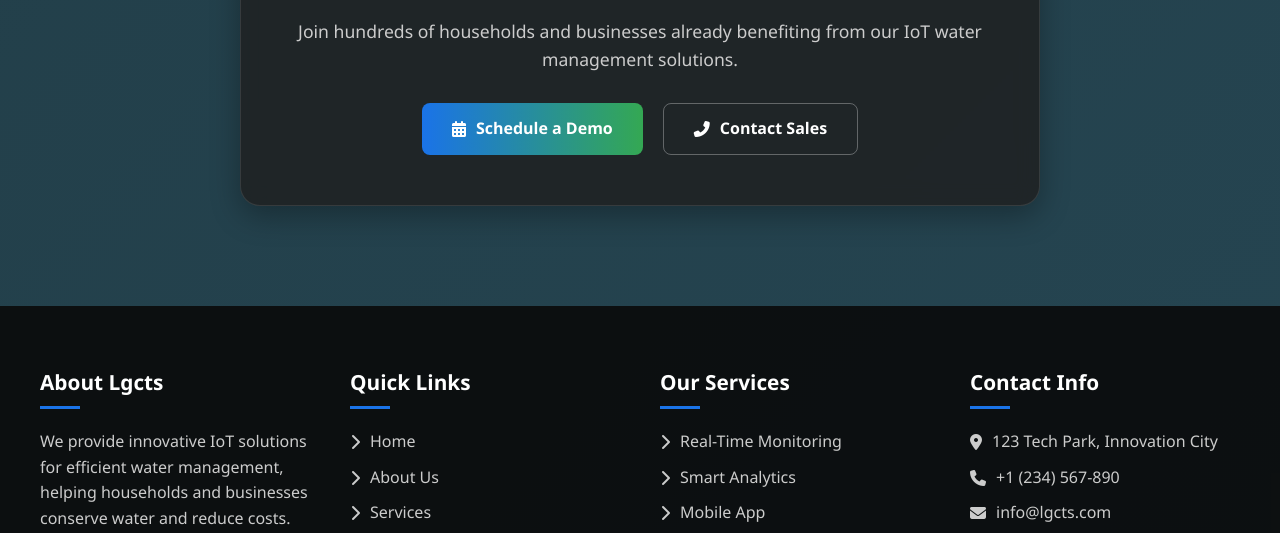
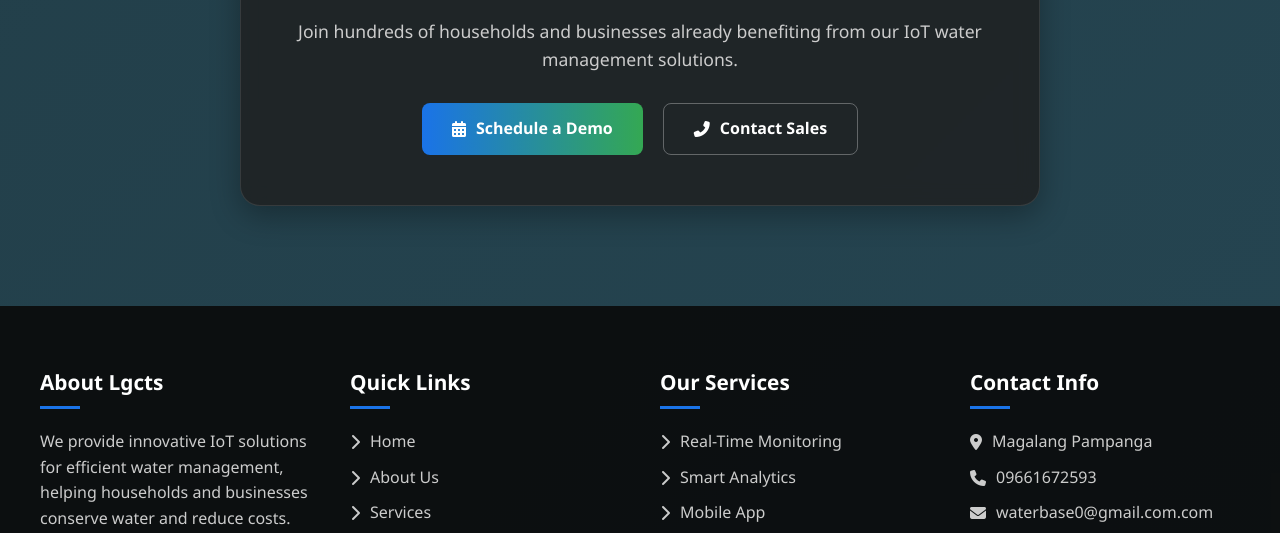
Before and after one commit to Meterwatch0/Waterbase, a plain HTML site: page services.html in a window 1280 px wide. Shown: the part 2830-3363 px from the top of the page. Drawn offline with Linux system fonts and the light colour scheme.

Commit message:
Update services.html

```diff
--- a/services.html
+++ b/services.html
@@ -614,7 +614,7 @@
       <li><a href="service.html" class="active">Services</a></li>
       <li><a href="contact.html">Contact</a></li>
     </ul>
-    <a href="login.html" class="login-btn">Login</a>
+    <a href="index.html" class="login-btn">Login</a>
   </nav>
 
   <!-- Hero Section -->
@@ -826,9 +826,9 @@
       <div class="footer-column">
         <h3>Contact Info</h3>
         <ul class="footer-links">
-          <li><a href="#"><i class="fas fa-map-marker-alt"></i> 123 Tech Park, Innovation City</a></li>
-          <li><a href="tel:+1234567890"><i class="fas fa-phone"></i> +1 (234) 567-890</a></li>
-          <li><a href="mailto:info@lgcts.com"><i class="fas fa-envelope"></i> info@lgcts.com</a></li>
+          <li><a href="#"><i class="fas fa-map-marker-alt"></i> Magalang Pampanga</a></li>
+          <li><a href="tel:+1234567890"><i class="fas fa-phone"></i> 09661672593</a></li>
+          <li><a href="mailto:info@lgcts.com"><i class="fas fa-envelope"></i> waterbase0@gmail.com.com</a></li>
           <li><a href="#"><i class="fas fa-clock"></i> Mon-Fri: 9AM - 6PM</a></li>
         </ul>
       </div>
@@ -893,4 +893,5 @@
     });
   </script>
 </body>
+
 </html>
```
